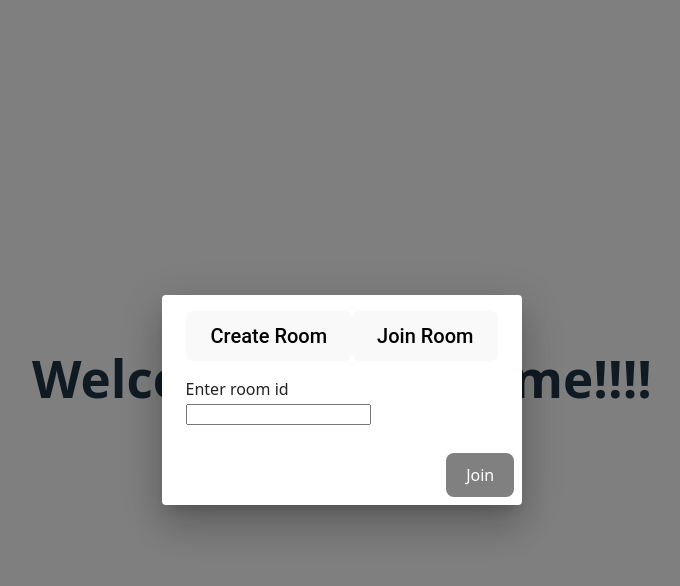
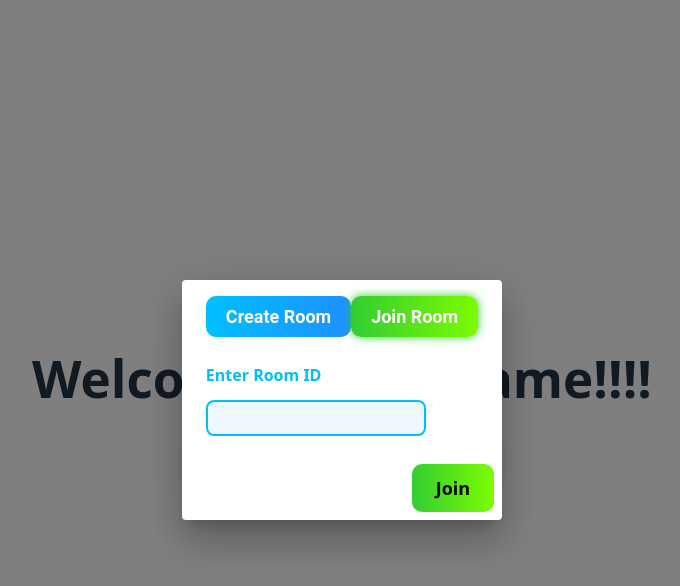
Before and after one commit to HARSHv95/Project-Testings, a React (Vite) app in the folder my-app/: page / in a window 1280 px wide. Both pictures are taken after a click on the button "Join with Friend". Shown: the top 586 px of the page, without its empty margins (298-978 px from the left). Built offline with nearby package versions, Linux system fonts and the light colour scheme.

Commit message:
Custom Room playing feature added

```diff
--- a/my-app/src/App.jsx
+++ b/my-app/src/App.jsx
@@ -18,7 +18,7 @@ function App() {
         ? <HomePage setopenPrompt={setopenPrompt} RoomID={RoomID} setRoomID={setRoomID} setMain={setMain} />
         : <DotGrid setMain={setMain} main={main} RoomID={RoomID} />
       }
-      <RenderPrompt setMain={setMain} setopenPrompt={setopenPrompt} openPrompt={openPrompt} />
+      <RenderPrompt setMain={setMain} setopenPrompt={setopenPrompt} openPrompt={openPrompt} RoomID={RoomID} setRoomID={setRoomID}/>
     </div>
   );
 }
--- a/my-app/src/components/ToggleSwitch.jsx
+++ b/my-app/src/components/ToggleSwitch.jsx
@@ -1,19 +1,16 @@
 import React, { useState } from "react";
-import "./ToggleSwitch.css";
+import "./ToggleSwitch.css"; // (Link the CSS I gave earlier)
 
-export default function ToggleSwitch({ onChange, initialState = false }) {
-  const [isOn, setIsOn] = useState(initialState);
+export default function ToggleSwitch({ OpenRoom, setOpenRoom }) {
 
-  const toggleSwitch = () => {
-    setIsOn(!isOn);
-    if (onChange) {
-      onChange(!isOn);
-    }
+  const handleToggle = () => {
+    setOpenRoom(!OpenRoom);
   };
 
   return (
-    <div className="toggle-switch" onClick={toggleSwitch}>
-      <div className={`switch ${isOn ? "on" : "off"}`}></div>
-    </div>
+    <label className="toggle-switch">
+      <input type="checkbox" checked={OpenRoom} onChange={handleToggle} />
+      <span className="slider"></span>
+    </label>
   );
 }
--- /dev/null
+++ b/my-app/src/components/prompt.css
@@ -0,0 +1,132 @@
+.prompt-header {
+  display: flex;
+  justify-content: space-around;
+  margin-bottom: 10px;
+}
+
+.tab-button {
+  background: linear-gradient(to right, #00bfff, #1e90ff);
+  border: none;
+  border-radius: 10px;
+  padding: 10px 20px;
+  font-size: 18px;
+  font-weight: bold;
+  color: white;
+  cursor: pointer;
+  transition: transform 0.2s, box-shadow 0.2s;
+}
+
+.tab-button:hover {
+  transform: scale(1.05);
+  box-shadow: 0 0 10px #00bfff;
+}
+
+.tab-button.active {
+  background: linear-gradient(to right, #32cd32, #7CFC00); /* neon green */
+  box-shadow: 0 0 10px #32cd32;
+}
+
+.input-label {
+  margin-bottom: 8px;
+  font-weight: bold;
+  font-size: 16px;
+  color: #00bfff;
+}
+
+.input-field {
+  width: 100%;
+  padding: 12px;
+  font-size: 16px;
+  margin-top: 5px;
+  border-radius: 8px;
+  border: 2px solid #00bfff;
+  background-color: #f0f8ff;
+  outline: none;
+}
+
+.input-field:focus {
+  border-color: #32cd32;
+}
+
+.room-id {
+  font-size: 20px;
+  font-weight: bold;
+  color: #1e90ff;
+  margin-bottom: 10px;
+}
+
+.action-button {
+  background: linear-gradient(to right, #32cd32, #7CFC00);
+  color: black;
+  padding: 12px 24px;
+  font-size: 18px;
+  font-weight: bold;
+  border-radius: 10px;
+  border: none;
+  cursor: pointer;
+  transition: background 0.3s, transform 0.2s;
+}
+
+.action-button:hover {
+  background: linear-gradient(to right, #2e8b57, #66ff66);
+  transform: scale(1.05);
+}
+
+.room-toggle-container {
+  display: flex;
+  align-items: center;
+  justify-content: space-between;
+  background-color: #f0f8ff;
+  padding: 10px 15px;
+  border-radius: 10px;
+  margin-bottom: 8px;
+}
+
+.room-id {
+  font-size: 18px;
+  font-weight: bold;
+  color: #1e90ff;
+}
+
+.open-party-label {
+  font-size: 12px;
+  text-align: right;
+  color: #00bfff;
+  margin-top: -6px;
+  margin-right: 10px;
+}
+
+/* For create room big member list window */
+.member-list-container {
+  margin-top: 15px;
+  background-color: #1f2937;
+  padding: 15px;
+  border-radius: 10px;
+  color: #ffffff;
+  font-size: 16px;
+  height: 250px; /* Big size for create room */
+  overflow-y: auto;
+}
+
+.member-list-title {
+  font-weight: bold;
+  margin-bottom: 10px;
+  color: #00bfff;
+}
+
+.member-list {
+  list-style-type: none;
+  padding-left: 10px;
+}
+
+.member-list li {
+  padding: 6px 0;
+  border-bottom: 1px solid #555;
+}
+
+/* For join room smaller input */
+.input-field.small-input {
+  width: 200px;
+  padding: 8px;
+  font-size: 14px;
+}
--- a/my-app/src/components/prompt.jsx
+++ b/my-app/src/components/prompt.jsx
@@ -1,39 +1,158 @@
-import { Fragment, useState , useContext} from "react";
-import { Dialog , DialogActions, DialogContent, DialogTitle} from "@mui/material";
+import { Fragment, useState, useContext, useEffect } from "react";
+import { Dialog, DialogActions, DialogContent, DialogTitle } from "@mui/material";
 import { nanoid } from "nanoid";
 import { SocketContext } from "./socketConnection";
 import ToggleSwitch from "./ToggleSwitch";
+import "./prompt.css";
 
 
 const userID = nanoid(6);
 
 
-export default function RenderPrompt({setMain, setopenPrompt, openPrompt}){
+export default function RenderPrompt({ setMain, setopenPrompt, openPrompt, RoomID, setRoomID }) {
 
     const [RoomState, setRoomState] = useState("join");
-    const {socket, connectSocket} = useContext(SocketContext);
+    const { socket, connectSocket, disconnectSocket } = useContext(SocketContext);
+    const [OpenRoom, setOpenRoom] = useState(false);
+    const [RoomSize, setRoomSize] = useState(0); // Default room size
+    const [EnterId, setEnterId] = useState("");
+
+
+
+    useEffect(() => {
+        if (socket) {
+            console.log("Socket disconnected");
+            disconnectSocket();
+        }
+    }, [RoomState]);
+
 
     const handleCreateClick = () => {
         setRoomState("create");
         const SocketConnection = connectSocket();
-        if(SocketConnection){
+        if (SocketConnection) {
             SocketConnection.emit("create", userID, 2);
-            SocketConnection.on("roomCreated", (ID)=>{
-                setMain("game");
+            SocketConnection.on("roomCreated", (ID) => {
+                console.log("Room Created!!!");
+                setRoomID(ID);
+                setRoomSize(1);
+            })
+            SocketConnection.on("roomupdate", (ID, size)=>{
+                console.log(ID, size);
+                setRoomSize(size);
             })
         }
+    }
 
+    const handleExitClick = () => {}
+
+    const handleStartClick = () => {
+        if (RoomSize > 1) {
+            socket.emit("gamestart", RoomID);
+            setMain("game");
+            setopenPrompt(false);
+        }
+        else {
+            alert("Not enough players to start the game. Please wait for more players to join.");
+        }
     }
-    return(
+
+    const handleJoinClick = () => {
+        if (EnterId === "") {
+            alert("Enter a valid Room Id!!!");
+        }
+        else {
+            console.log("Joining room with ID:", EnterId);
+            const SocketConnection = connectSocket();
+            if (SocketConnection) {
+                SocketConnection.emit("FindRoom", EnterId);
+                SocketConnection.on("roomFound", (ID, roomSize) => {
+                    console.log("Room Found", ID, roomSize)
+                    setRoomID(ID);
+                    setRoomSize(roomSize);
+                });
+                SocketConnection.on("Gamestart", (ID)=>{
+                    setMain("game");
+                    setopenPrompt(false);
+                })
+            }
+        }
+    };
+    return (
         <Fragment>
-            <Dialog open={openPrompt} onClose={()=>{setMain("home"); setopenPrompt(false)}}>
-                <DialogTitle><div style={{display : "flex", flexDirection : "row", justifyContent : "space-between"}}><button onClick={()=>setRoomState("create")}>Create Room</button><button onClick={()=>setRoomState("join")}>Join Room</button></div></DialogTitle>
+            <Dialog open={openPrompt} onClose={() => { setMain("home"); setopenPrompt(false); }}>
+                <DialogTitle>
+                    <div className="prompt-header">
+                        <button className={`tab-button ${RoomState === "create" ? "active" : ""}`} onClick={handleCreateClick}>Create Room</button>
+                        <button className={`tab-button ${RoomState === "join" ? "active" : ""}`} onClick={() => setRoomState("join")}>Join Room</button>
+                    </div>
+                </DialogTitle>
                 <DialogContent>
-                    {RoomState === "join" ? (<><div>Enter room id</div>
-                    <div><input type="text" /></div></>) : (<><div>Room ID:- {userID}</div><ToggleSwitch initialState={false}/></>)}
+                    {RoomState === "join" ? (
+                        RoomID && RoomSize > 0 ? (
+                            // When joined and RoomID exists, display the joined room window
+                            <>
+                                <div className="room-info">
+                                    <div className="room-id">Room ID: {RoomID}</div>
+                                    {/* If you have a member list from the server, render it here */}
+                                    <div className="member-list-container">
+                                        <div className="member-list-title">Members in Room:</div>
+                                        <ul className="member-list">
+                                            <li>Player 1</li>
+                                            <li>Player 2</li>
+                                            {/* You can map over a state (e.g., roomMembers) if available */}
+                                        </ul>
+                                    </div>
+                                </div>
+                            </>
+                        ) : (
+                            // If no RoomID yet, allow entering a Room ID
+                            <>
+                                <div className="input-label">Enter Room ID</div>
+                                <div>
+                                    <input
+                                        type="text"
+                                        className="input-field small-input"
+                                        onChange={(e) => setEnterId(e.target.value)}
+                                    />
+                                </div>
+                            </>
+                        )
+                    ) : (
+                        // Create Room branch remains the same
+                        <>
+                            <div className="room-toggle-container">
+                                <div className="room-id">Room ID: {userID}</div>
+                                <ToggleSwitch OpenRoom={OpenRoom} setOpenRoom={setOpenRoom} />
+                            </div>
+                            <div className="open-party-label">
+                                {OpenRoom ? <>Open Party</> : <>Closed Party</>}
+                            </div>
+                            <div className="member-list-container">
+                                <div className="member-list-title">Members in Room:</div>
+                                <ul className="member-list">
+                                    <li>Player 1 (Host)</li>
+                                    <li>
+                                        {RoomSize === 2 ? <>Player 2 (Active)</> : <>Player 2 (Waiting...)</>}
+                                    </li>
+                                </ul>
+                            </div>
+                        </>
+                    )}
                 </DialogContent>
-                <DialogActions>{RoomState === "join" ? (<button style={{backgroundColor : "gray", color : "white"}} onClick={()=>{setMain("game"); setopenPrompt(false)} }>Join</button>): (<div><button style={{backgroundColor : "gray", color : "white"}} onClick={()=>{setMain("game"); setopenPrompt(false)} }>Start</button></div>)}</DialogActions>
+                <DialogActions>
+                    {RoomState === "join" ? (
+                        RoomID && RoomSize > 0 ? (
+                            <button className="action-button" onClick={handleExitClick}>Exit</button>
+                        ) : (
+                            <button className="action-button" onClick={handleJoinClick}>Join</button>
+                        )
+                    ) : (
+                        <button className="action-button" onClick={handleStartClick}>Start</button>
+                    )}
+                </DialogActions>
             </Dialog>
+
         </Fragment>
     )
 }
```
Also changed, not shown: my-app/src/components/ToggleSwitch.css (+42 -19 lines), 1 other file (tests, documents, lock files or other folders).
